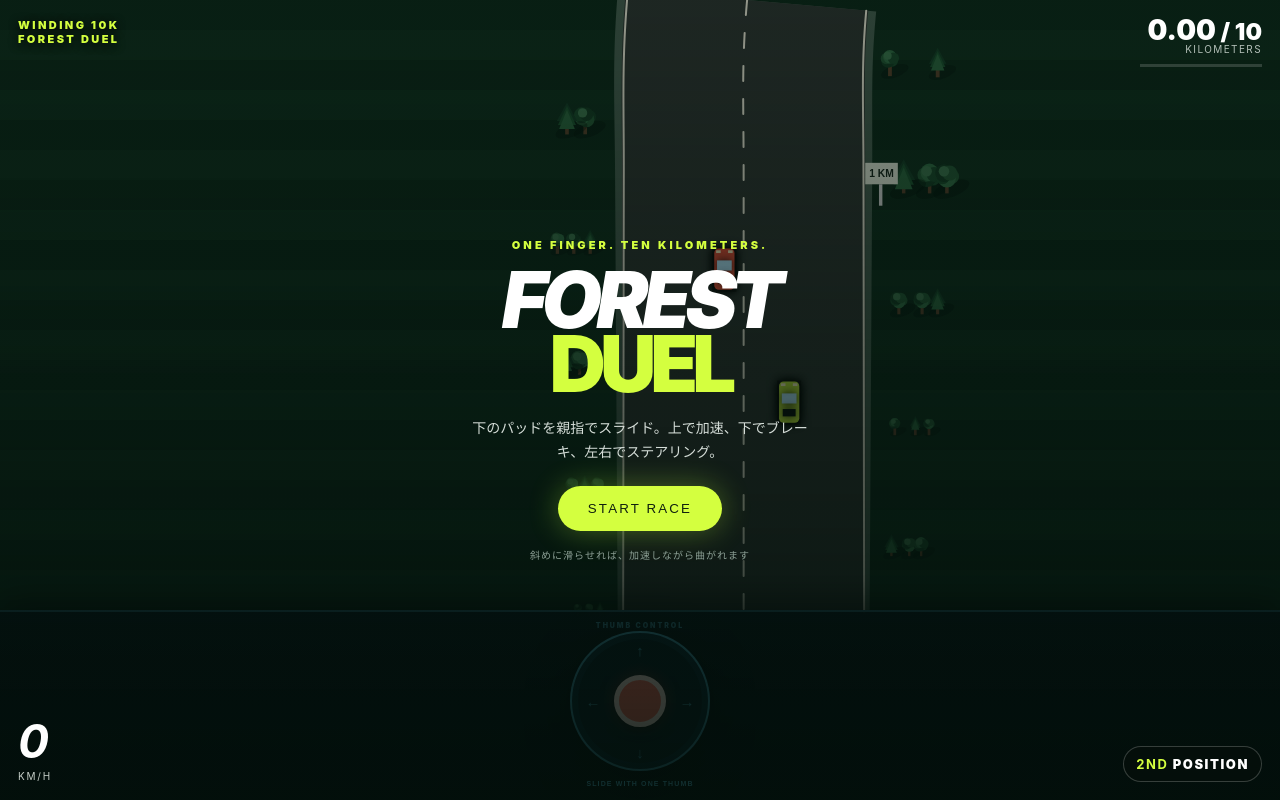
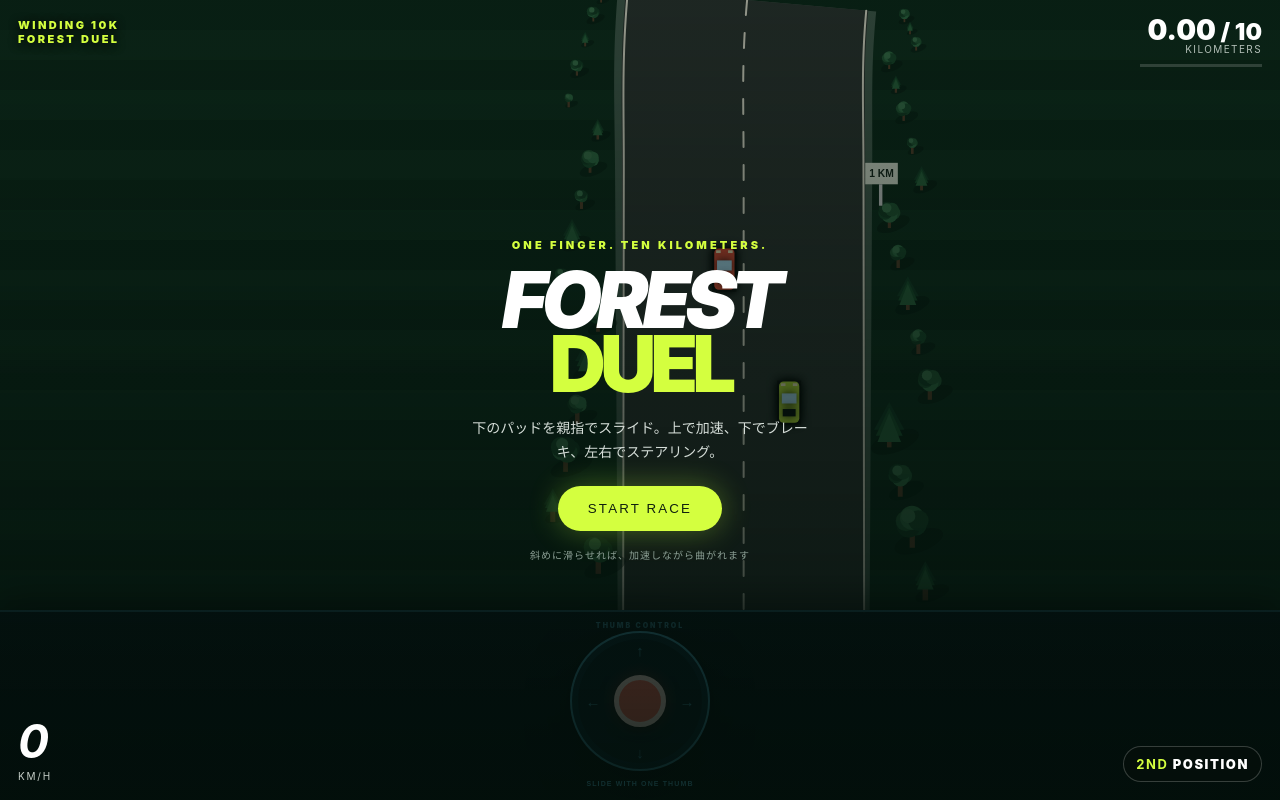
Before and after one commit to koriyamanaohiro/winding-10k-racer, a plain HTML site: page dist/index.html in a window 1280 px wide. Drawn offline with Linux system fonts and the light colour scheme.

Commit message:
Improve roadside tree motion and speed cues

```diff
--- a/dist/index.html
+++ b/dist/index.html
@@ -71,9 +71,9 @@
       if(dist>=10){dist=10;running=false;setTimeout(()=>{msg.classList.remove('hidden');msg.querySelector('.eyebrow').textContent=rival.lead<0?'VICTORY — 1ST PLACE':'FINISH — 2ND PLACE';msg.querySelector('h1').innerHTML=rival.lead<0?'YOU<br><em>WIN</em>':'NICE<br><em>CHASE</em>';msg.querySelector('p').textContent='10km完走。もう一度、最速のラインに挑戦しよう。';msg.querySelector('button').textContent='RACE AGAIN'},500)}
       kmEl.textContent=dist.toFixed(2);spEl.textContent=Math.round(speed);bar.style.width=(dist*10)+'%';placeEl.textContent=rival.lead<0?'1ST':'2ND';updateAudio();
     }
-    function drawTree(xx,yy,p,i){let s=(10+(i*7)%10)*p;x.save();x.translate(xx,yy);x.fillStyle='#04130c66';x.beginPath();x.ellipse(5*p,7*p,s*1.15,s*.48,-.35,0,7);x.fill();x.fillStyle='#59412b';x.fillRect(-2*p,0,4*p,12*p);if(i%3===0){let colors=['#163f28','#1d5330','#2d6840'];for(let k=0;k<3;k++){x.fillStyle=colors[(i+k)%3];x.beginPath();x.moveTo(0,-s*(1.45-k*.25));x.lineTo(-s*(.7-k*.08),s*(-.18+k*.28));x.lineTo(s*(.7-k*.08),s*(-.18+k*.28));x.closePath();x.fill()}}else{let colors=['#153d25','#255936','#337047','#1b4b2d'];for(let k=0;k<5;k++){let a=(k/5)*Math.PI*2+(i%4)*.3,r=s*.42;x.fillStyle=colors[(i+k)%colors.length];x.beginPath();x.arc(Math.cos(a)*r*.7,Math.sin(a)*r*.45-s*.45,s*(.46+(k%2)*.08),0,7);x.fill()}x.fillStyle='#3f7950';x.beginPath();x.arc(-s*.18,-s*.72,s*.32,0,7);x.fill()}x.restore()}
+    function drawTree(xx,yy,p,i){let s=(10+(i*7)%10)*p;x.save();x.translate(xx,yy);if(speed>125&&p>.72){let streak=(speed-125)*.13*p;x.strokeStyle='#b5d9bd18';x.lineWidth=Math.max(1,2.4*p);x.beginPath();x.moveTo(0,-4*p);x.lineTo(0,-streak-10*p);x.stroke()}x.fillStyle='#04130c66';x.beginPath();x.ellipse(5*p,7*p,s*1.15,s*.48,-.35,0,7);x.fill();x.fillStyle='#59412b';x.fillRect(-2*p,0,4*p,12*p);if(i%3===0){let colors=['#163f28','#1d5330','#2d6840'];for(let k=0;k<3;k++){x.fillStyle=colors[(i+k)%3];x.beginPath();x.moveTo(0,-s*(1.45-k*.25));x.lineTo(-s*(.7-k*.08),s*(-.18+k*.28));x.lineTo(s*(.7-k*.08),s*(-.18+k*.28));x.closePath();x.fill()}}else{let colors=['#153d25','#255936','#337047','#1b4b2d'];for(let k=0;k<5;k++){let a=(k/5)*Math.PI*2+(i%4)*.3,r=s*.42;x.fillStyle=colors[(i+k)%colors.length];x.beginPath();x.arc(Math.cos(a)*r*.7,Math.sin(a)*r*.45-s*.45,s*(.46+(k%2)*.08),0,7);x.fill()}x.fillStyle='#3f7950';x.beginPath();x.arc(-s*.18,-s*.72,s*.32,0,7);x.fill()}x.restore()}
     function road(){let tb=trackBottom();x.fillStyle='#0b2417';x.fillRect(0,0,W,H);for(let y=0;y<tb;y+=30){x.fillStyle=((y/30|0)%2)?'#10301e':'#0d291a';x.fillRect(0,y,W,31)}let pts=[];for(let y=0;y<=tb+6;y+=6)pts.push(point(tb-y));function ribbon(extra,color){x.beginPath();for(let i=0;i<pts.length;i++){let q=pts[i],p=roadOffset(q,-q.road-extra*q.p);i?x.lineTo(p.x,p.y):x.moveTo(p.x,p.y)}for(let i=pts.length-1;i>=0;i--){let q=pts[i],p=roadOffset(q,q.road+extra*q.p);x.lineTo(p.x,p.y)}x.closePath();x.fillStyle=color;x.fill()}ribbon(8,'#486052');ribbon(0,'#303633');x.lineJoin='round';x.lineCap='round';for(const side of[-1,1]){x.beginPath();for(let i=0;i<pts.length;i++){let q=pts[i],p=roadOffset(q,side*(q.road-2*q.p));i?x.lineTo(p.x,p.y):x.moveTo(p.x,p.y)}x.strokeStyle='#f4f0df';x.lineWidth=2;x.stroke()}x.beginPath();for(let i=0;i<pts.length;i++){let q=pts[i];i?x.lineTo(q.cx,q.y):x.moveTo(q.cx,q.y)}x.setLineDash([15,18]);x.strokeStyle='#f4f0df';x.lineWidth=2;x.stroke();x.setLineDash([]);
-      for(let i=0;i<28;i++){let z=(i*61+(dist*10000/3.5)%61)%tb,q=point(z),side=i%2?1:-1,p=roadOffset(q,side*(q.road+22+((i*37)%70)*q.p));drawTree(p.x,p.y,q.p,i)}
+      let trees=[],treeCycle=(dist*10000/1150)%1;for(let i=0;i<34;i++){let phase=(i/34+treeCycle)%1,progress=Math.pow(phase,1.48),z=tb*(1-progress),q=point(z),scale=.42+progress*1.02,side=i%2?1:-1,setback=18+((i*37)%62)*(.5+.5*progress),p=roadOffset(q,side*(q.road+setback));trees.push({x:p.x,y:p.y,scale,i})}trees.sort((a,b)=>a.y-b.y);for(const tree of trees)drawTree(tree.x,tree.y,tree.scale,tree.i)
       if(nextSign<=10){let signZ=((nextSign-dist)*10000/3.5)%tb;if(signZ>30&&signZ<tb){let q=point(signZ),p=roadOffset(q,q.road+18*q.p);x.save();x.translate(p.x,p.y);x.scale(q.p,q.p);x.fillStyle='#e9efdf';x.fillRect(-18,-35,38,25);x.fillStyle='#16251b';x.font='900 12px Arial';x.textAlign='center';x.fillText(nextSign+' KM',1,-18);x.fillStyle='#ddd';x.fillRect(-2,-10,4,25);x.restore()}}
     }
     function car(lane,z,color,angle=0,wobble=0){let p=carPose(lane,z),s=.92;x.save();x.translate(p.x,p.y);x.rotate(p.angle+angle+(wobble?Math.sin(t*18)*.12:0));x.shadowColor='#000';x.shadowBlur=10;x.fillStyle='#111';x.fillRect(-13*s,-24*s,26*s,48*s);x.fillStyle=color;x.beginPath();x.roundRect(-11*s,-23*s,22*s,45*s,5*s);x.fill();x.fillStyle='#b8e8ff';x.fillRect(-8*s,-10*s,16*s,11*s);x.fillStyle='#08100c';x.fillRect(-7*s,7*s,14*s,8*s);x.fillStyle='#fff6c7';x.fillRect(-9*s,-21*s,5*s,3*s);x.fillRect(4*s,-21*s,5*s,3*s);x.restore()}
```
